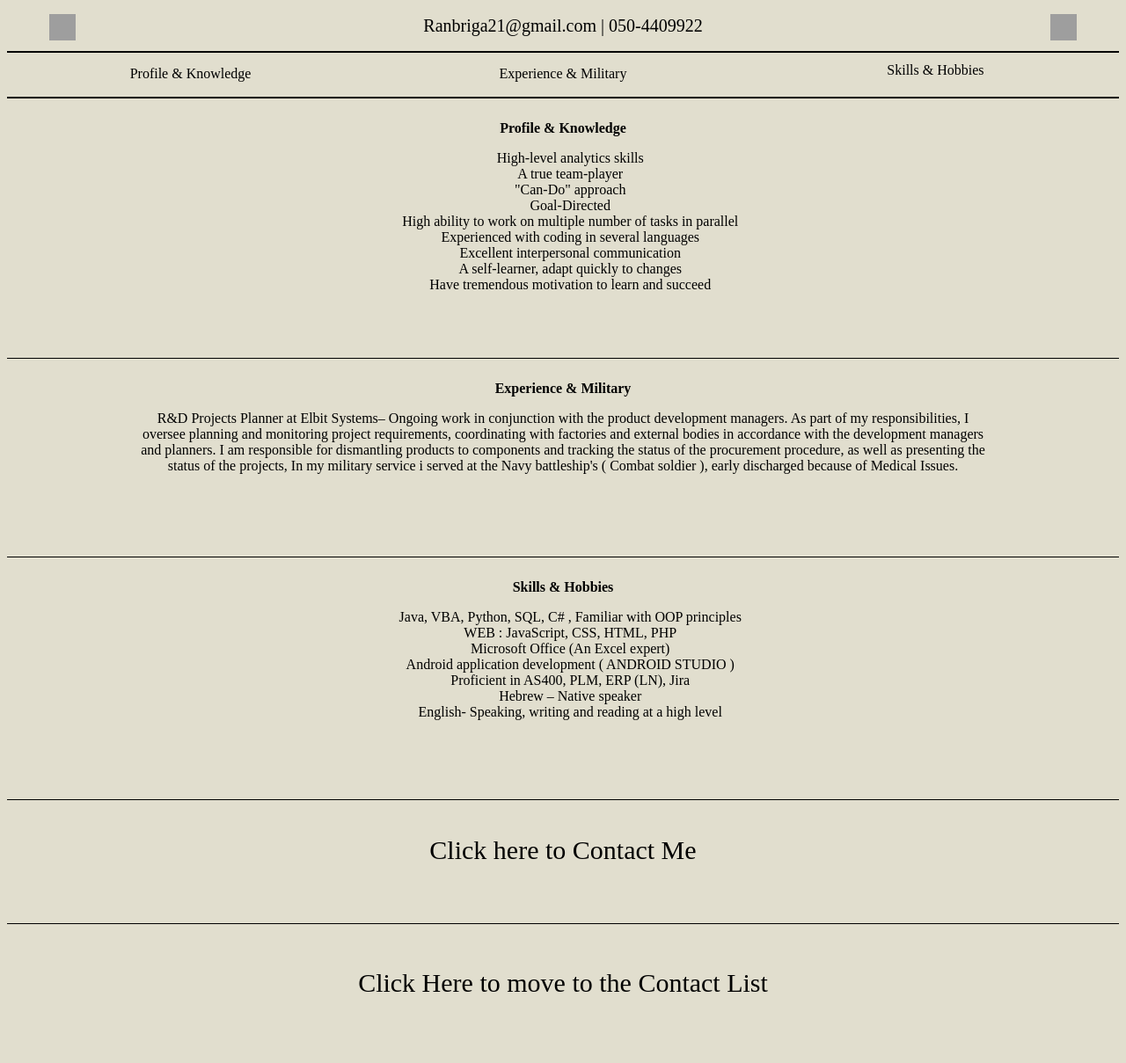
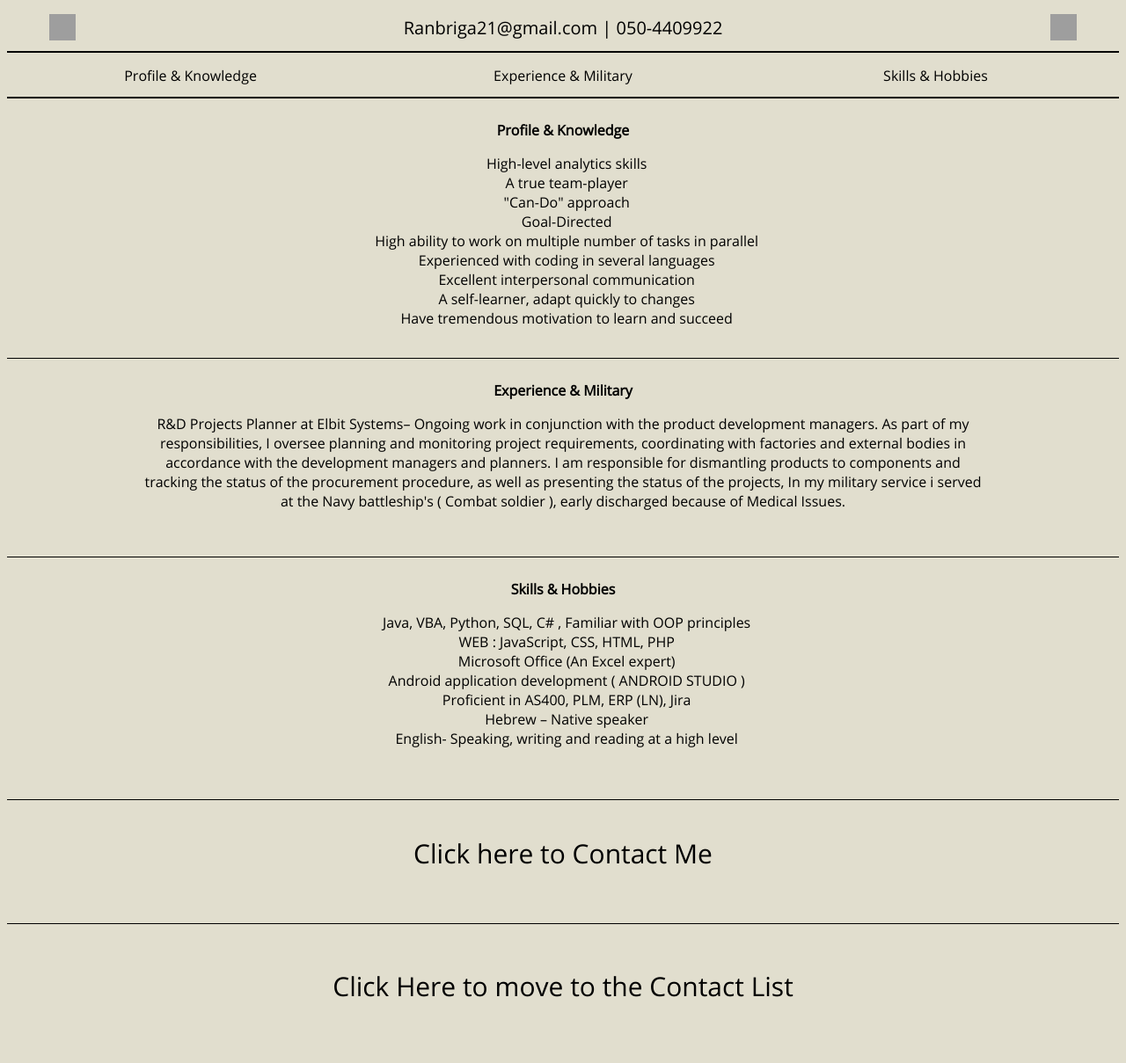
Before and after one commit to ranbriga/Ran.Briga, a Python web app: template CV/templates/cv.html in a window 1280 px wide. Shown: the whole page at 88% size. Run offline with Jinja, Linux system fonts and the light colour scheme; the template is opened without the code that fills it, so the values that code supplies are empty; some web fonts are replaced; grey boxes are pictures that could not be loaded.

Commit message:
Update cv.html

```diff
--- a/CV/templates/cv.html
+++ b/CV/templates/cv.html
@@ -1,7 +1,7 @@
 <!DOCTYPE html>
 <html>
 <style>
-    @font-face { font-family: Opensans; src:url("OpenSans.TTF"); }
+    @font-face { font-family: Opensans; src:url("../static/ttf/OpenSans.TTF"); }
 </style>
     <head>
         <title>Ran Briga CV </title>
```
